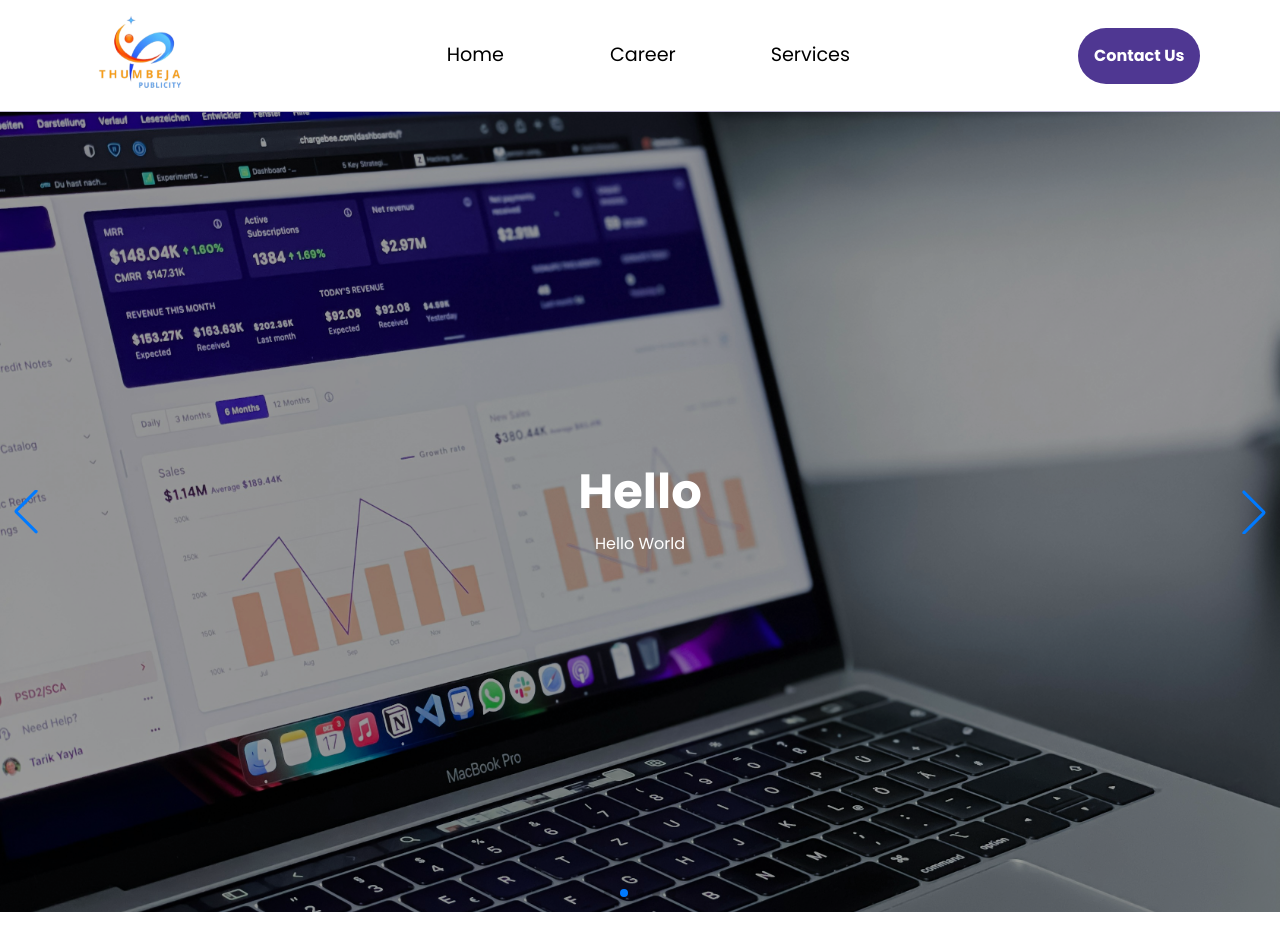
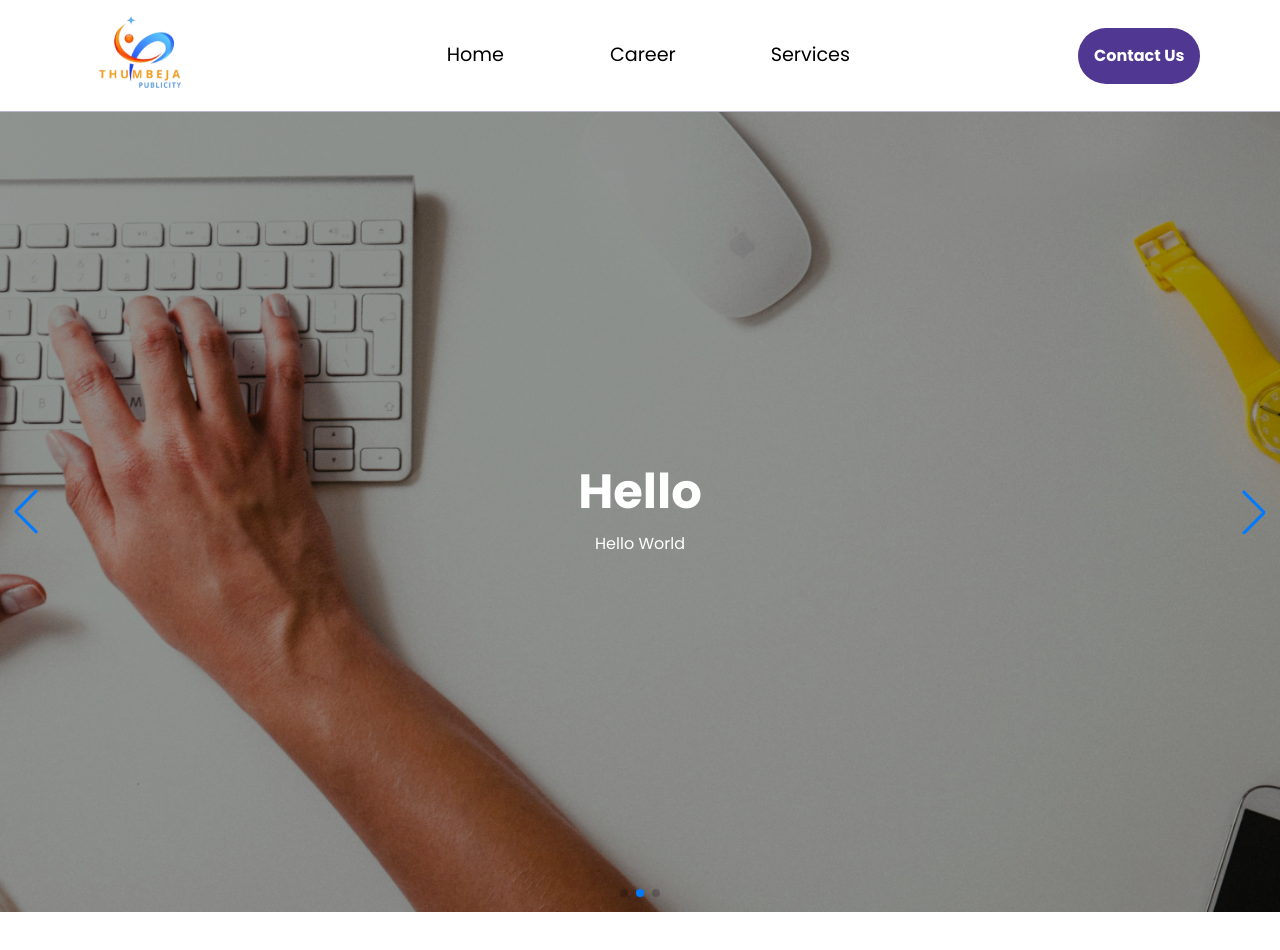
Before and after one commit to wedsonpereira/thumbeja-publicity, a React (Vite) app: page / in a window 1280 px wide. Shown: the top 950 px of the page. Built offline with nearby package versions, Linux system fonts and the light colour scheme.

Commit message:
updated carousal

```diff
--- a/src/Components/Home/Home.jsx
+++ b/src/Components/Home/Home.jsx
@@ -5,7 +5,7 @@ import Header from "../header/Header.jsx";
 import {FontAwesomeIcon} from "@fortawesome/react-fontawesome";
 import {faCheck} from "@fortawesome/free-solid-svg-icons";
 import Footer from "../Footer/Footer.jsx";
-import {homepageData2, homePageData, homepageData3, homepageData4} from "../../assets/JsonData/HomePageData.jsx";
+import {homepageData2, homePageData, homepageData3, homepageData4,homeherodata} from "../../assets/JsonData/HomePageData.js";
 import featureImg from '/src/assets/Images/features.png'
 import processImg1 from '/src/assets/Images/processImg1.jpg'
 import processImg2 from '/src/assets/Images/processImg2.jpg'
@@ -22,10 +22,6 @@ import { Swiper, SwiperSlide } from "swiper/react";
 import { Navigation, Pagination, Autoplay } from "swiper/modules";import "swiper/css";
 import "swiper/css/navigation";
 import "swiper/css/pagination"
-
-import carousal1 from "../../assets/Images/carousal1.jpg"
-import homeHeroData from "../../assets/JsonData/HomeHeroData.jsx";
-
 
 gsap.registerPlugin(ScrollTrigger)
 
@@ -56,24 +52,24 @@ const Home = () => {
 
 
     useGSAP(() => {
-        gsap.from(".home-animation-1",
-            {
-                x: -100,
-                opacity: 0,
-                duration: 1,
-                stagger: 0.2,
-                ease:'power1.Out',
-            })
+        // gsap.from(".home-animation-1",
+        //     {
+        //         x: -100,
+        //         opacity: 0,
+        //         duration: 1,
+        //         stagger: 0.2,
+        //         ease:'power1.Out',
+        //     })
 
-        gsap.from(".home-animation-2", {
-            scrollTrigger: {
-                trigger: ".home-animation-2",
-                toggleActions:'restart none none reverse',
-                start: 'bottom 90%'
-
-
-            }, stagger: 0.2, duration: 1, x: -100, opacity: 0
-        })
+        // gsap.from(".home-animation-2", {
+        //     scrollTrigger: {
+        //         trigger: ".home-animation-2",
+        //         toggleActions:'restart none none reverse',
+        //         start: 'bottom 90%'
+        //
+        //
+        //     }, stagger: 0.2, duration: 1, x: -100, opacity: 0
+        // })
 
         gsap.from(".home-animation-3", {
             scrollTrigger: {
@@ -120,6 +116,7 @@ const Home = () => {
         });return () => ctx.revert()
     }, [Index])
 
+
     return (
         <>
             <Header/>
@@ -135,14 +132,13 @@ const Home = () => {
                         loop
                         className="h-[50rem]">
                         {/* Slide 1 */}
-
                         {
-                            homeHeroData.map((item, index) => {
+                              homeherodata.map((item,index) => {
                                 return (
-                                    <SwiperSlide className="relative">
+                                    <SwiperSlide key={index} className="relative">
                                         <img
-                                            src={carousal1}
-                                            alt="Printing"
+                                            src={item.src}
+                                            alt={item.text}
                                             className="w-full h-[50rem] object-cover"
                                         />
                                         <div className="absolute inset-0 flex items-center justify-center flex-col bg-black/40 gap-4">
@@ -152,8 +148,8 @@ const Home = () => {
                                     </SwiperSlide>
                                 )
                             })
+
                         }
-
                     </Swiper>
                 </div>
             </div>
--- a/src/assets/JsonData/HomeHeroData.jsx
+++ /dev/null
@@ -1,34 +0,0 @@
-const images = [
-    {
-        id: 1,
-        src: '/src/assets/Images/img1.png' , // 400x300 random image
-        text: 'Hello',
-        description:'Hello World'
-    },
-    {
-        id: 2,
-        src: '/src/assets/Images/img2.png',
-        text: 'Hello',
-        description:'Hello World'
-    },
-    {
-        id: 3,
-        src: '/src/assets/Images/img3.png',
-        text: 'Hello',
-        description:'Hello World'
-    },
-    {
-        id: 4,
-        src: '/src/assets/Images/img4.png',
-        text: 'Hello',
-        description:'Hello World'
-    },
-    {
-        id: 5,
-        src: '/src/assets/Images/img5.png',
-        text: 'Hello',
-        description:'Hello World'
-    }
-];
-
-export default images;
--- a/src/assets/JsonData/HomePageData.jsx
+++ b/src/assets/JsonData/HomePageData.js
@@ -3,6 +3,9 @@ import Business2 from "../Images/BusinessImages/Business2.jpg"
 import Business3 from "../Images/BusinessImages/Business3.jpg"
 import Business4 from "../Images/BusinessImages/Business4.jpg"
 import Business5 from "../Images/BusinessImages/Business5.jpg"
+import carousal1 from '../Images/carousal1.jpg'
+import carousal2 from '../Images/carousal2.jpg/'
+import carousal3 from '../Images/carousal3.jpg/'
 
 import {faDiceOne,faDiceTwo,faDiceThree} from "@fortawesome/free-solid-svg-icons";
 
@@ -154,4 +157,29 @@ const homepageData4 = [
         description:"We track key metrics using tools like Google Analytics to evaluate campaign success against your objectives. We identify what's working and what isn't, then iterate by refining strategies, reallocating budgets, and testing new approaches for continuous improvement.",
     },
 ]
-export {homePageData,homepageData2,homepageData3,homepageData4};
+
+const homeherodata = [
+    {
+        id: 1,
+        text: 'Hello',
+        description:'Hello World',
+        src: carousal1
+    },
+    {
+        id: 2,
+        text: 'Hello',
+        description:'Hello World',
+        src: carousal2
+    },
+    {
+        id: 3,
+        text: 'Hello',
+        description:'Hello World',
+        src: carousal3
+    },
+]
+
+
+
+
+export {homePageData,homepageData2,homepageData3,homepageData4,homeherodata};
```
